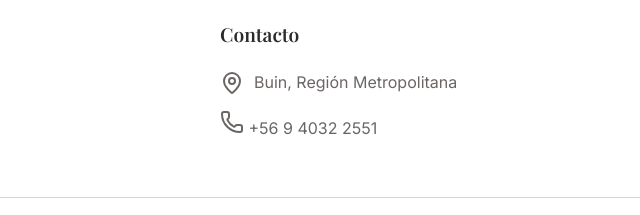
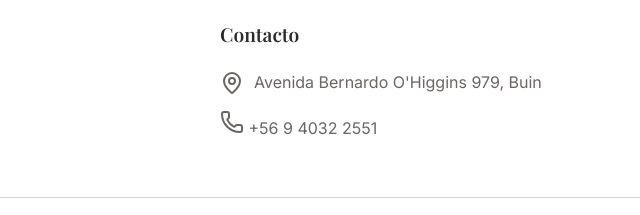
Before and after one commit to jcueto001/nicolettestudio, a plain HTML site: page index.html in a window 1280 px wide. Shown: the part 2852-3067 px from the top of the page, 640-1280 px from the left. Drawn offline with nearby package versions, Linux system fonts and the light colour scheme; no server answers.

Commit message:
Actualizar dirección de contacto en el footer

```diff
--- a/index.html
+++ b/index.html
@@ -75,7 +75,7 @@
             </div>
             <div class="footer-contact">
                 <h4>Contacto</h4>
-                <p><i data-lucide="map-pin"></i> Buin, Región Metropolitana</p>
+                <p><i data-lucide="map-pin"></i> Avenida Bernardo O'Higgins 979, Buin</p>
                 <p><a href="https://wa.me/56940322551" target="_blank" rel="noopener noreferrer"><i data-lucide="phone"></i> +56 9 4032 2551</a></p>
             </div>
         </div>
```
